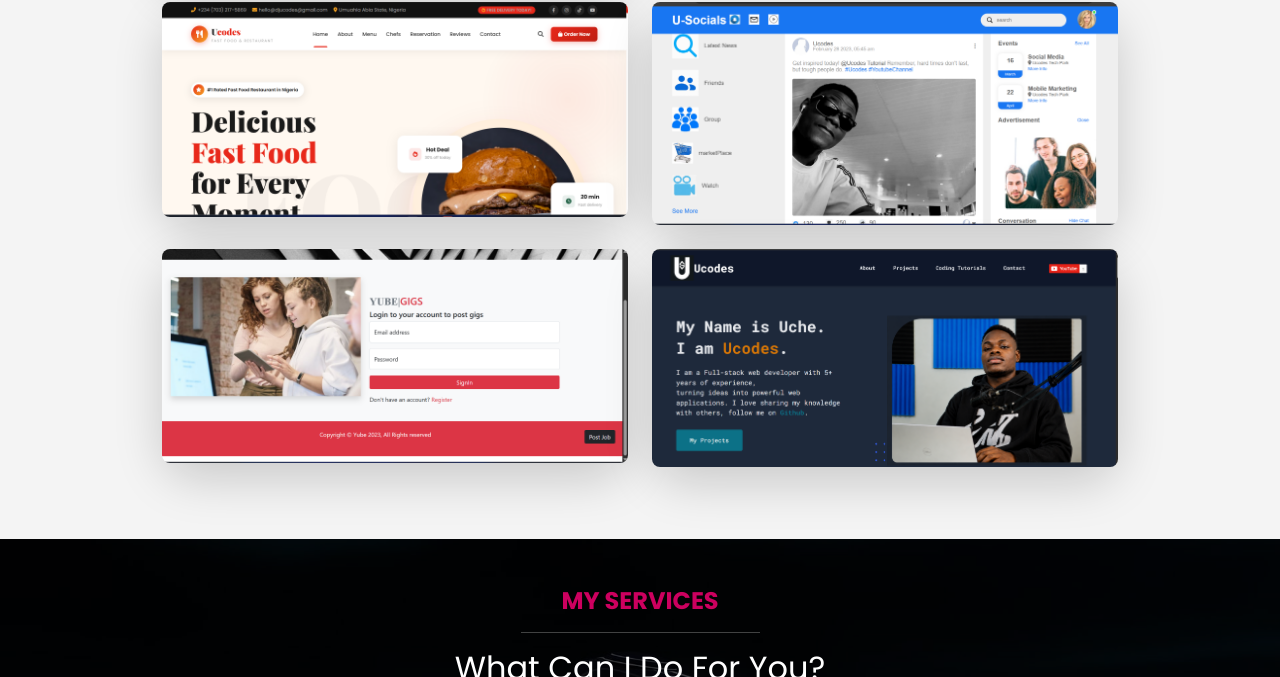
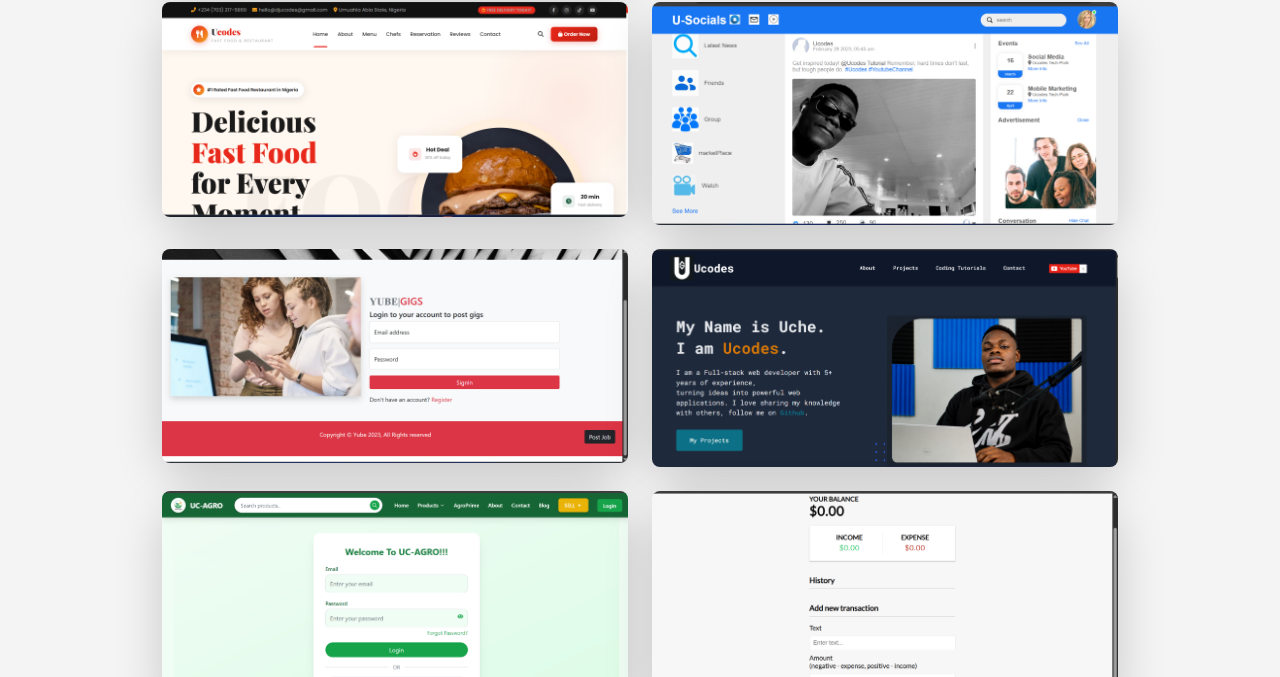
Before and after one commit to Djuc1/uche-ucodes, a website: page index.html in a window 1280 px wide. Shown: the part 2801-3478 px from the top of the page. Drawn offline with nearby package versions, Linux system fonts and the light colour scheme; a script that the page names is missing.

Commit message:
correcting email

```diff
--- a/index.html
+++ b/index.html
@@ -86,7 +86,7 @@
             class="about-img img-fluid rounded-circle"
           />
           <p class="lead">
-            I am a Full-stack web developer from Abia State with 5+ years of experience turning ideas into powerful web applications. My tech journey began with raw HTML & CSS and evolved into mastering modern stacks like JavaScript, React, Node.js, and PHP Laravel. Having both built software for leading companies and founded my own ventures, I’m equally passionate about crafting scalable code and empowering the next generation of developers to change their lives through tech.
+            I am Full-stack developer specialized in Laravel/PHP and the MERN stack. I came into tech from an unusual path, a background in human anatomy and classrom before I taught myself to code and pivoted into software development. That discipline shows in how I build. I’ve learned to approach tech with curiosity, solve problems from the ground up, and keep pushing into new areas of development. I'm drawn to solving real infrastructure problems, and I bring the same patience for detail from the classroom into every system I build.
           </p>
         </div>
       </div>
@@ -344,6 +344,38 @@
               </a>
             </div>
           </div>
+
+        <div class="col-md-6 mb-4">
+            <div class="project shadow-lg rounded-5">
+              <a
+                href="images/project7.png"
+                data-lightbox="images"
+                data-title="E-commerce platform for farmers"
+              >
+                <img
+                  src="images/project7.png"
+                  alt=""
+                  class="img-fluid rounded-3 reveal-left"
+                />
+              </a>
+            </div>
+          </div>
+
+          <div class="col-md-6 mb-4">
+            <div class="project shadow-lg rounded-5">
+              <a
+                href="images/project8.png"
+                data-lightbox="images"
+                data-title="Expense tracker"
+              >
+                <img
+                  src="images/project8.png"
+                  alt=""
+                  class="img-fluid rounded-3 reveal-right"
+                />
+              </a>
+            </div>
+          </div>
         </div>
       </div>
     </section>
```
Also changed, not shown: api/contact.js (+3 -5 lines), images/project7.png (added), images/project8.png (added), 1 other file.
